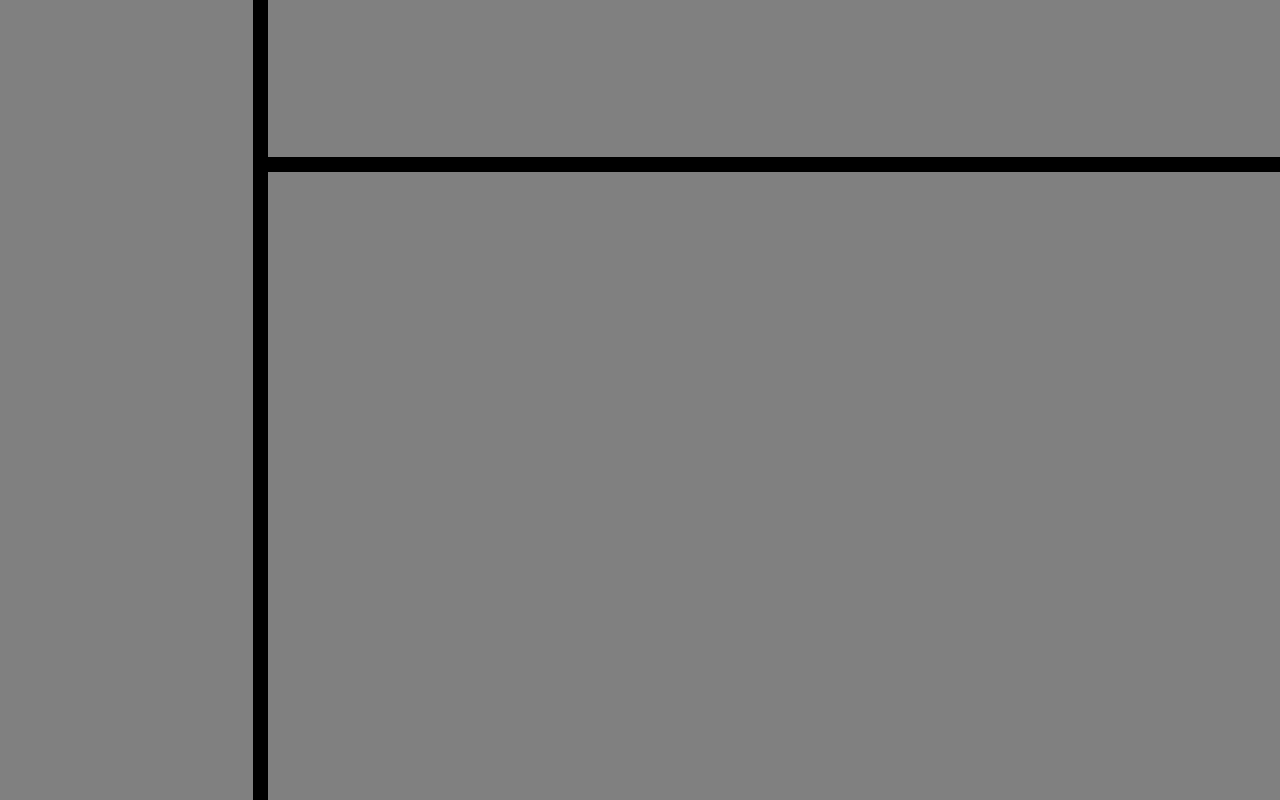
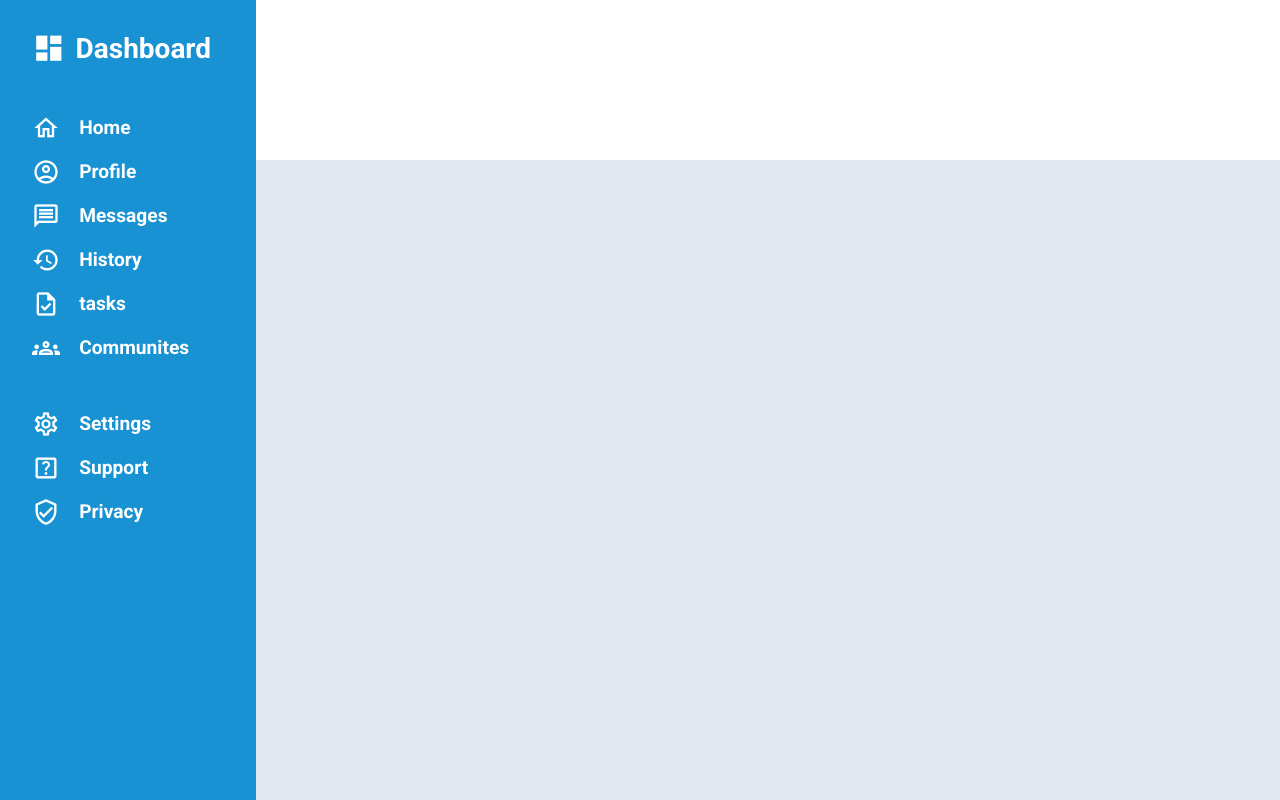
Before and after one commit to mmrupard/Admin-Form, a plain HTML site: page index.html in a window 1280 px wide. Drawn offline with Linux system fonts and the light colour scheme.

Commit message:
Add finished sidebar to admin page

```diff
--- a/index.html
+++ b/index.html
@@ -4,12 +4,74 @@
     <meta charset="UTF-8" />
     <meta name="viewport" content="width=device-width, initial-scale=1.0" />
     <title>Admin Form</title>
+    <link
+      href="https://fonts.googleapis.com/icon?family=Material+Icons|Material+Icons+Outlined"
+      rel="stylesheet"
+    />
     <link rel="stylesheet" href="styles.css" />
   </head>
   <body>
     <div class="container">
       <div class="header"></div>
-      <div class="sidebar"></div>
+      <div class="sidebar">
+        <h1 class="sidebarTitle">
+          <span class="material-icons">dashboard</span>
+          Dashboard
+        </h1>
+
+        <ul class="navigation">
+          <li class="navigationItem">
+            <a href="#" class="navigationLink">
+              <span class="material-icons-outlined">home</span>Home</a
+            >
+          </li>
+          <li class="navigationItem">
+            <a href="#" class="navigationLink">
+              <span class="material-icons-outlined">account_circle</span
+              >Profile</a
+            >
+          </li>
+          <li class="navigationItem">
+            <a href="#" class="navigationLink">
+              <span class="material-icons-outlined">message</span>Messages</a
+            >
+          </li>
+          <li class="navigationItem">
+            <a href="#" class="navigationLink">
+              <span class="material-icons-outlined">history</span>History</a
+            >
+          </li>
+          <li class="navigationItem">
+            <a href="#" class="navigationLink">
+              <span class="material-icons-outlined">task</span>tasks</a
+            >
+          </li>
+          <li class="navigationItem">
+            <a href="#" class="navigationLink">
+              <span class="material-icons-outlined">groups</span>Communites</a
+            >
+          </li>
+        </ul>
+
+        <ul class="navigation">
+          <li class="navigationItem">
+            <a href="#" class="navigationLink">
+              <span class="material-icons-outlined">settings</span>Settings</a
+            >
+          </li>
+          <li class="navigationItem">
+            <a href="#" class="navigationLink">
+              <span class="material-icons-outlined">help_center</span>Support</a
+            >
+          </li>
+          <li class="navigationItem">
+            <a href="#" class="navigationLink">
+              <span class="material-icons-outlined">verified_user</span
+              >Privacy</a
+            >
+          </li>
+        </ul>
+      </div>
       <div class="content"></div>
     </div>
   </body>
--- a/styles.css
+++ b/styles.css
@@ -1,24 +1,75 @@
+@import url('https://fonts.googleapis.com/css2?family=Roboto:ital,wght@0,100;0,300;0,400;0,500;0,700;0,900;1,100;1,300;1,400;1,500;1,700;1,900&display=swap');
+
 * {
+  font-family: 'Roboto', sans-serif;
   padding: 0;
   margin: 0;
 }
 
+a {
+  text-decoration: none;
+  color: inherit;
+}
+
+li {
+  list-style-type: none;
+}
+
 .container {
   background-color: black;
-  width: 100svw;
-  height: 100svh;
+  width: 100vw;
+  height: 100vh;
   display: grid;
   grid-template-columns: 1fr 4fr;
   grid-template-rows: 1fr 4fr;
-  gap: 15px;
 }
 
-.header,
-.sidebar,
-.content {
-  background-color: grey;
+/* sidebar stlying section */
+.sidebar {
+  background-color: #1992d4;
+  color: #fff;
+  grid-row: 1/3;
+  padding: 2rem;
 }
 
-.sidebar {
-  grid-row: 1 / 3;
+.sidebarTitle {
+  display: flex;
+  align-items: center;
+  font-size: 1.75rem;
 }
+
+.sidebarTitle > .material-icons {
+  font-size: 1.2em;
+  margin-right: 10px;
+}
+
+.navigation {
+  font-size: 1.2rem;
+  margin-top: 3rem;
+  display: grid;
+  gap: 1rem;
+}
+
+.navigationItem {
+  font-weight: 700;
+}
+
+.navigationLink {
+  display: flex;
+  align-items: center;
+  gap: 1em;
+}
+
+.navigationLink > .material-icons-outlined {
+  font-size: 1.75rem;
+}
+
+/* header styling section*/
+.header {
+  background-color: #fff;
+}
+
+/* content page styling section*/
+.content {
+  background-color: #e2e8f0;
+}
```
